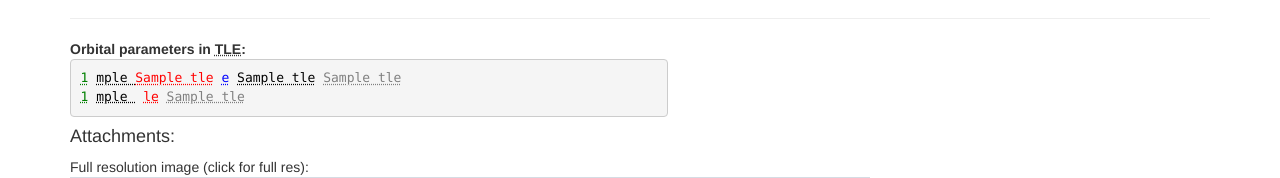
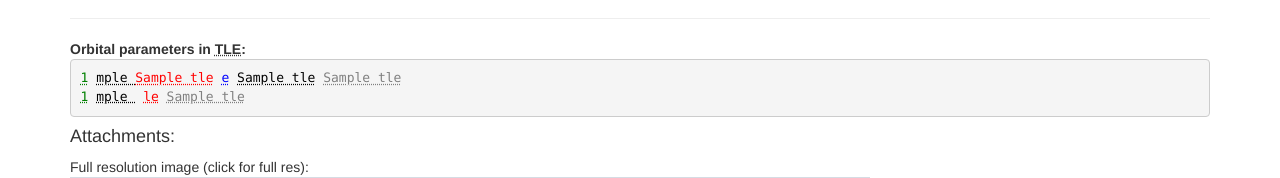
Before and after one commit to gut-space/svarog, a Flask app: template server/templates/obs.html in a window 1280 px wide. Shown: the part 1235-1413 px from the top of the page. Run offline with Flask 2, Linux system fonts and the light colour scheme; the template is opened without the code that fills it: most values are stand-ins (such as "Sample title", 1, 10 or a date in 2020); grey boxes marked "Sample" are stand-in pictures; some libraries are stand-ins or nearby versions.

Commit message:
Better CSS for TLE.

```diff
--- a/server/app/static/aquarius.css
+++ b/server/app/static/aquarius.css
@@ -1,15 +1,13 @@
-.tle {
-    display: block;
-    padding: 9.5px;
-    margin: 0 0 10px;
-    font-size: 13px;
-    line-height: 1.42857143;
-    word-break: break-all;
-    word-wrap: break-word;
-    background-color: #f5f5f5;
-    border: 1px solid #ccc;
-    border-radius: 4px;
-    width: 46em;
+.tle-title {
+    font-weight: bold;
+}
+
+.tle-wrapper {
+    white-space: normal;
+}
+
+.tle-wrapper code {
+    white-space: nowrap;
 }
 
 .tle1 { white-space: pre; color: green }
--- a/server/templates/obs.html
+++ b/server/templates/obs.html
@@ -23,12 +23,16 @@
     <h4>Pass plots</h4>
 
     <img width="45%" class="tle-plot" alt="Azimuth/elevation by time" src="/data/charts/by_time-{{ obs.obs_id }}.png" />
-    <img width="45%" class="tle-plot" alt="Azimuth/elevation polar" src="/data/charts/polar-{{ obs.obs_id }}.png" /><br/>
+    <img width="45%" class="tle-plot" alt="Azimuth/elevation polar" src="/data/charts/polar-{{ obs.obs_id }}.png" />
 
     <hr/>
 
-    <b>Orbital parameters in <abbr title="Two Line Element, a popular notation that describes Earth orbits">TLE</abbr>:</b><br/>
-    <code class="tle">
+    <span class="tle-title">
+        Orbital parameters in
+        <abbr title="Two Line Element, a popular notation that describes Earth orbits">TLE</abbr>:
+    </span>
+    <pre class="tle-wrapper">
+        <code>
             <!-- TLE LINE 1 -->
             <abbr title="Line number [column 1]" class="tle1">{{ obs.tle[0][0] }}</abbr>
             <abbr title="Norad ID [columns 3-7]" class="tle2">{{ obs.tle[0][2:7] }}</abbr><abbr
@@ -61,6 +65,7 @@
                 title="Revolution number at epoch (revolutions) [columns 64-68]" class="tle4">{{ obs.tle[1][63:68] }}</abbr><abbr
                 title="Checksum (modulo 10) [column 69]" class="tle6">{{ obs.tle[1][68] }}</abbr>
         </code>
+    </pre>
     {% endif %}
 
     <h4>Attachments:</h4>
```
Lines whose indentation alone changed are shown as unchanged.
